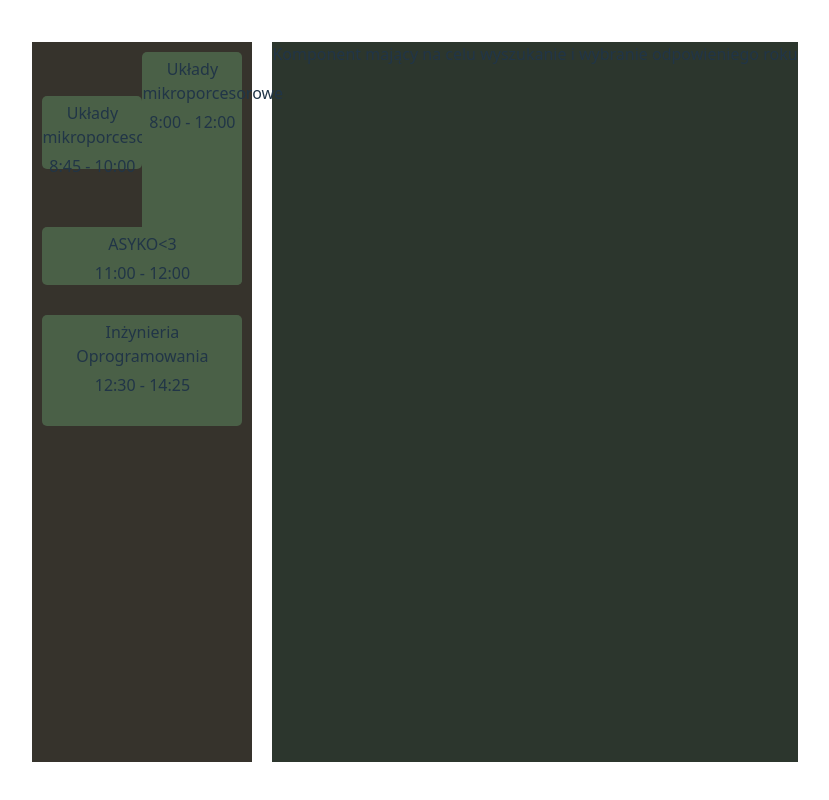
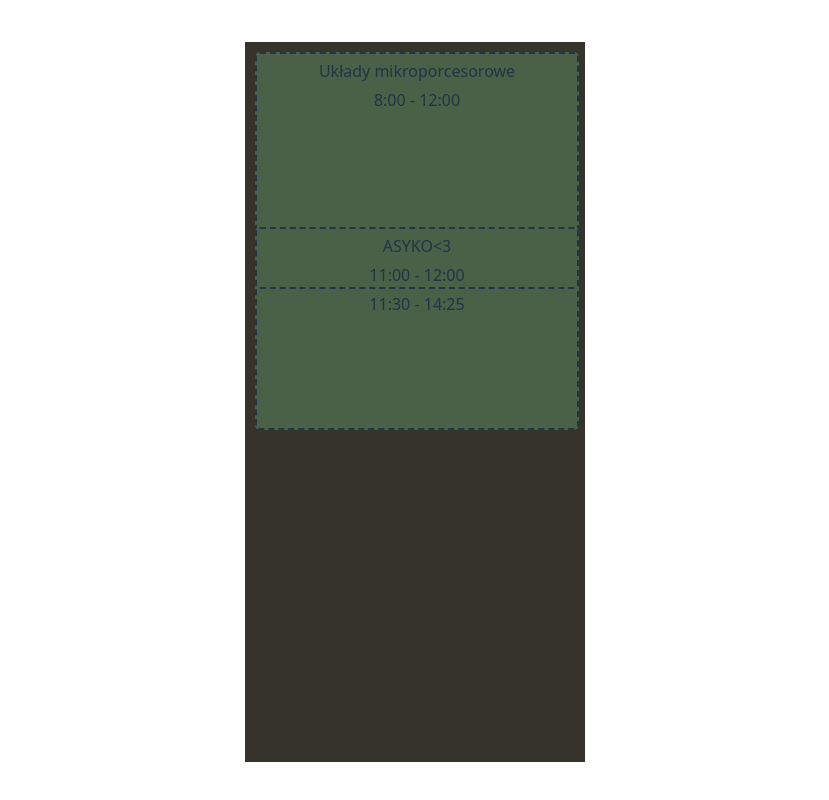
Before and after one commit to skni-umcs/mordappka-web, a React (Vite) app: page / in a window 1280 px wide. Shown: the top 800 px of the page, without its empty margins (225-1054 px from the left). Built offline with nearby package versions, Linux system fonts and the light colour scheme.

Commit message:
max block overlap per group

```diff
--- a/src/componetns/timetable/Timetable.tsx
+++ b/src/componetns/timetable/Timetable.tsx
@@ -16,7 +16,6 @@ export interface ClassDataDTO{
     teacherId: number;
     roomId: number;
     group: string;
-
 }
 
 function Timetable(){
@@ -63,7 +62,7 @@ function Timetable(){
             classType: "Laby",
             subjectName: "Inżynieria Oprogramowania",
             teacherName: "Andrzej Kowalski",
-            startTime: "12:30",
+            startTime: "11:30",
             endTime: "14:25",
             weekday: 1,
             roomNumber: "C453",
--- a/src/componetns/timetable/weekday/Weekday.scss
+++ b/src/componetns/timetable/weekday/Weekday.scss
@@ -1,6 +1,6 @@
 .weekday{
     margin:10px;
-    width:200px;
+    width:320px;
     height: 700px;
     position: relative;
 }
--- a/src/componetns/timetable/weekday/Weekday.tsx
+++ b/src/componetns/timetable/weekday/Weekday.tsx
@@ -6,7 +6,6 @@ interface Prop{
     classBlocks:ClassDataDTO[];
 }
 export interface BlockMetadata{
-    //vertical offset needed when overlapping blocks are introduced
     posX?:number;
     posY:number;
     height:number;
@@ -31,11 +30,11 @@ function getTimeInMinutes(time:string){
 function getBlockHeight(ttConfig:WeekdayConfig, blockStart:number, blockEnd:number){
     return ((blockEnd-blockStart)/ttConfig.duration) * ttConfig.maxDisplayHeight;
 }
-// TODO: overlapping blocks
-function calcBlockMetadata(ttConfig:WeekdayConfig, block:ClassDataDTO, overlapDict:{
+function calcBlockMetadata(ttConfig:WeekdayConfig, block:ClassDataDTO,
+    overlapDict:{
         [key: string]: [number,number]
-})
-    :BlockMetadata{
+    }):BlockMetadata
+    {
     let blockStartTimeMM = getTimeInMinutes(block.startTime);
     let blockEndTimeMM = getTimeInMinutes(block.endTime);
     let blockPosY = timelerp(ttConfig, blockStartTimeMM);
@@ -55,43 +54,127 @@ function overlap(cb1: ClassDataDTO, cb2:ClassDataDTO):boolean{
     const cb2te = getTimeInMinutes(cb2.endTime);
     return (cb2ts >= cb1ts && cb2ts < cb1te) || (cb1ts >= cb2ts && cb1ts < cb2te)
 }
-function generateOverlapData(data:ClassDataDTO[]):any{
-    // mapa <string,tuple<number,number>> "asdad":[max_overlap,assignedRow]
-    let cbOverlap:{ [key: string]: [number,number] } = {};
+class AdjecencyGraph{
+    indexMap: {[key:number]:number};
 
-    data.forEach((el)=>{cbOverlap[el.classId]=[0,-1]})
-    data.sort(
-        (cb1, cb2) => {
-        const t1 = getTimeInMinutes(cb1.startTime);
-        const t2 = getTimeInMinutes(cb2.startTime);
-        return (t1>t2)?1:0;
-    })
-    for (let i = 0 ; i<data.length-1;i++){
-        let j = 0;
-        while(overlap(data[i],data[i+j+1])){
-            const cb1Ind = data[i].classId;
-            const cb2Ind = data[i+ j + 1].classId;
-            cbOverlap[cb1Ind][0]++;
-            cbOverlap[cb2Ind][0]++;
+    maxConectedness: number[];
+    //this.e[vertex] = [1,4,5]
+    e: {[key:number]:number[]};
+    //starting index of subgraph
+    subgraphs: number[][];
+    subgraph: number[];
+    constructor(){
+        this.subgraph = [];
+        this.e = {};
+        this.indexMap = [];
+        this.subgraphs = [];
+        this.maxConectedness = [];
+    }
+    recalculateOverlap(data:ClassDataDTO[]){
+        this.e = [];
+        this.subgraphs = [];
+        this.indexMap = [];
 
-            if(cbOverlap[cb1Ind][1] == -1 && cbOverlap[cb2Ind][1] == -1){
-                cbOverlap[cb1Ind][1] = 0;
-                cbOverlap[cb2Ind][1] = 1
+        //init values
+        let visited = new Array<boolean>(data.length).fill(false);
+
+        for(let i = 0;i<data.length;i++){
+            this.indexMap[i] = data[i].classId;
+            this.e[i] = [];
         }
-            else{
-                if(cbOverlap[cb1Ind][1] == -1){
-                    cbOverlap[cb1Ind][1] = cbOverlap[cb2Ind][1] + 1;
+        //generate edges
+        for(let i = 0; i < data.length; i++){
+            for (let j = 0; j < data.length; j++) {
+                if(i != j){
+                    if(overlap(data[i],data[j])){
+                        this.e[i].push(j);
                     }
-                else{
-                    cbOverlap[cb2Ind][1] = cbOverlap[cb1Ind][1] + 1;
+                }
+            }
+        }
+        // subgraphs = [[0,1,2],[3],[4,5]]
+        // array of node index array
 
+        let selected: number|null;
+        while(visited.includes(false)){
+            //get first unvisited node if selected is none;
+            let group: number[] = []
+            selected = visited.findIndex(e=>!e);
+            this.dfs(selected, visited, group);
+            this.subgraphs.push(group);
+        }
+        for(let i = 0 ; i< this.subgraphs.length; i++){
+            for(let j = 0;j<this.subgraphs[i].length;j++){
+                this.subgraph[this.subgraphs[i][j]] = i;
+            }
+        }
+        //the clique problem https://en.wikipedia.org/wiki/Clique_problem
+        let maxOverlapPerGroup:number[] = [];
+        for(let subG of this.subgraphs){
+            const maxOverlap = this.findMaximumClique(this.createSubset(this.e, subG));
+            maxOverlapPerGroup.push(maxOverlap.length);
+            // console.log({subG, maxOverlap});
+        }
+        console.log({maxOverlapPerGroup});
+    }
+    dfs(startingNode:number, visited:boolean[], group:number[]){
+        if(!visited[startingNode]){
+
+            visited[startingNode] = true;
+            group.push(startingNode);
+            if(this.e[startingNode]===undefined){return;}
+
+            for(let i = 0 ;i < this.e[startingNode].length;i++){
+                this.dfs(this.e[startingNode][i], visited,group);
+            }
+        }
+    }
+    createSubset(graph:{[key:number]:number[]}, subset:number[]):{[key:number]:number[]}{
+        let subgraph:{[key:number]:number[]} = {};
+        for(let i of subset){
+            subgraph[i] = graph[i];
+        }
+        return subgraph;
+    }
+    //per subgraph
+    findMaximumClique(graph: {[key:number]:number[]}): number[] {
+        let maxClique: number[] = [];
+
+        function isNeighborOfAll(node: number, clique: number[]): boolean {
+          return clique.every(member => graph[node].includes(member));
+        }
+
+        function backtrack(current: number[], candidates: number[]) {
+          if (candidates.length === 0) {
+            if (current.length > maxClique.length) {
+              maxClique = [...current];
+            }
+            return;
+          }
+
+          for (let i = 0; i < candidates.length; i++) {
+            const node = candidates[i];
+            const newCurrent = [...current, node];
+            const newCandidates = candidates
+              .slice(i + 1)
+              .filter(n => isNeighborOfAll(n, newCurrent));
+            backtrack(newCurrent, newCandidates);
           }
         }
 
-            j++;
+        // const allVertices = graph.map((_, i) => i);
+        const allVertices = Object.keys(graph).map(Number);
+        backtrack([], allVertices);
+        return maxClique;
       }
 }
-    console.log(cbOverlap);
+function generateOverlapData(data:ClassDataDTO[]):{ [key: string]: [number,number] }{
+    // mapa <string,tuple<number,number>> "asdad":[max_overlap,assignedRow]
+    let cbOverlap:{ [key: string]: [number,number] } = {};
+    const adjGraph = new AdjecencyGraph();
+    adjGraph.recalculateOverlap(data);
+
+    data.forEach((el)=>{cbOverlap[el.classId]=[0,-1]})
     return cbOverlap;
 }
 function Weekday(prop: Prop){
@@ -102,8 +185,14 @@ function Weekday(prop: Prop){
         endTime,
         duration: endTime - startTime,
         maxDisplayHeight:700,
-        displayWidth:200
+        displayWidth:320
     }
+    prop.classBlocks.sort(
+        (cb1, cb2) => {
+        const t1 = getTimeInMinutes(cb1.startTime);
+        const t2 = getTimeInMinutes(cb2.startTime);
+        return (t1>t2)?1:0;
+    })
 
     const overlapDict = generateOverlapData(prop.classBlocks);
 
--- a/src/componetns/timetable/weekday/classBlock/ClassBlock.scss
+++ b/src/componetns/timetable/weekday/classBlock/ClassBlock.scss
@@ -4,6 +4,8 @@
     // padding: 10px;
     // margin-bottom: 10px;
     border-radius: 5px;
+    border-width: 2px;
+    border-style: dashed;
   }
 
   .classBlock p {
--- a/src/pages/Home.tsx
+++ b/src/pages/Home.tsx
@@ -5,7 +5,7 @@ export default function Home(){
     return (
         <div className='home'>
             <Timetable/>
-            <ClassFinder/>
+            {/* <ClassFinder/> */}
         </div>
     )
 }
```
Lines whose indentation alone changed are shown as unchanged.
